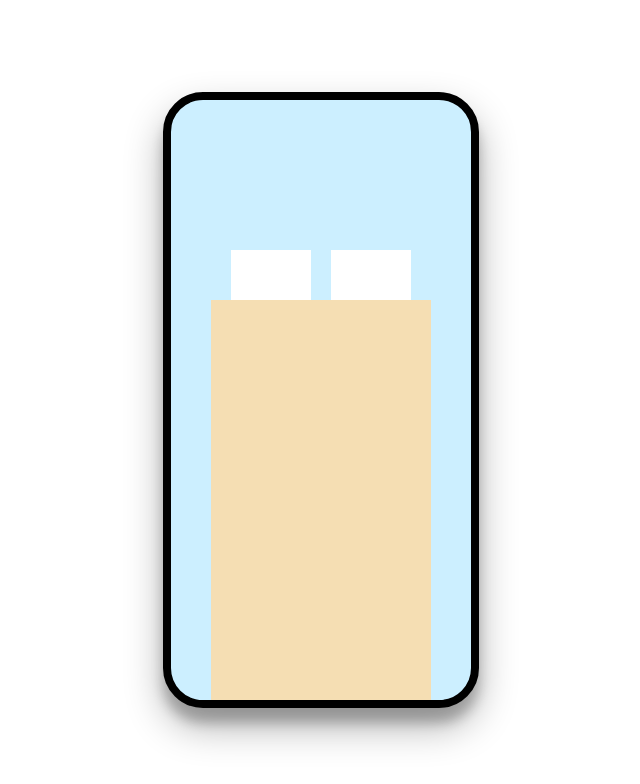
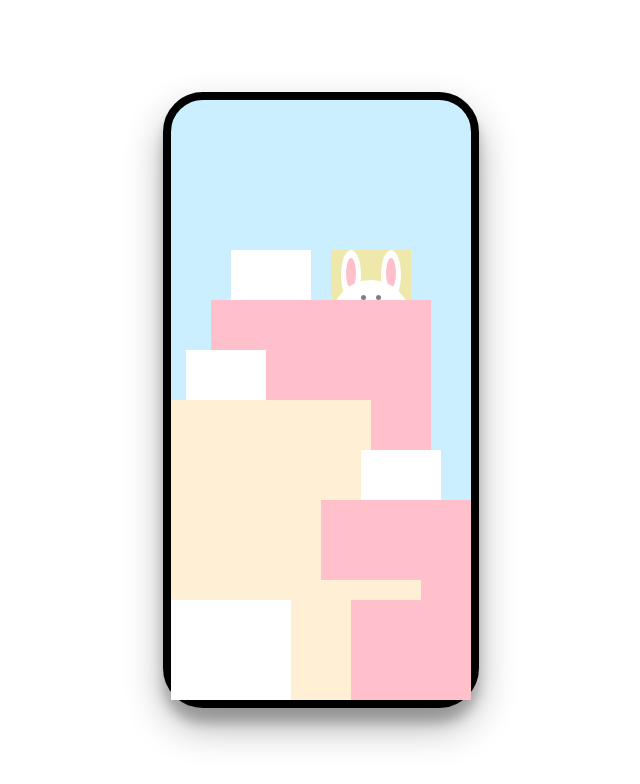
Before and after one commit to Juxn89/css-platzi, a plain HTML site: page 02-stacking-context.html in a window 1280 px wide. Shown: the whole page, without its empty margins (319-959 px from the left). Drawn offline with Linux system fonts and the light colour scheme.

Commit message:
Stacking context: Structure and standardization

```diff
--- a/02-stacking-context.html
+++ b/02-stacking-context.html
@@ -33,76 +33,197 @@
 		}
 
 		.layer-1 {
+      background: palegoldenrod;
+      bottom: 0;
+      height: 450px;
+      position: absolute;
+      right: 60px;
+      width: 80px;
       z-index: 1;
-			height: 450px;
-			width: 80px;
-			background-color: white;
-			bottom: 0;
-			right: 60px;
 		}
 
 		.layer-2 {
+      background: white;
+      bottom: 0;
+      height: 450px;
+      position: absolute;
+      left: 60px;
+      width: 80px;
       z-index: 2;
-			height: 450px;
-			width: 80px;
-			background-color: white;
-			bottom: 0;
-			left: 60px;
 		}
 
 		.layer-3 {
+      background: pink;
+      bottom: 0;
+      height: 400px;
+      left: 0;
+      margin: 0 auto;
+      position: absolute;
+      right: 0;
+      width: 220px;
       z-index: 3;
-			left: 0;
-			right: 0;
-			margin: 0 auto;
-			width: 220px;
-			height: 400px;
-			background-color: wheat;
-			bottom: 0;
 		}
 
 		.layer-4 {
+			background: white;
+      bottom: 0;
+      height: 350px;
+      left: 15px;
+      position: absolute;
+      width: 80px;
       z-index: 4;
 		}
 
 		.layer-5 {
+			background: papayawhip;
+      bottom: 0;
+      height: 300px;
+      position: absolute;
+      width: 200px;
       z-index: 5;
 		}
 
 		.layer-6 {
+			background: white;
+      bottom: 0;
+      height: 250px;
+      position: absolute;
+      right: 30px;
+      width: 80px;
       z-index: 6;
 		}
 
 		.layer-7 {
+			background: pink;
+      bottom: 0;
+      height: 200px;
+      position: absolute;
+      right: 0;
+      width: 150px;
       z-index: 7;
 		}
 
 		.layer-8 {
+			background: papayawhip;
+      bottom: 0;
+      height: 120px;
+      left: 0;
+      margin: 0 auto;
+      position: absolute;
+      right: 0;
+      width: 200px;
       z-index: 8;
 		}
 
 		.layer-9 {
+			background: white;
+      bottom: 0;
+      height: 100px;
+      position: absolute;
+      width: 120px;
       z-index: 9;
 		}
 
 		.layer-10 {
+			background: pink;
+      bottom: 0;
+      height: 100px;
+      position: absolute;
+      right: 0;
+      width: 120px;
       z-index: 10;
 		}
 
+		.left-ear--outer {
+			background: white;
+			border-radius: 90%;
+			width: 20px;
+			height: 50px;
+			position: absolute;
+			left: 10px;
+		}
+
+		.left-ear--inner {
+			background: pink;
+			border-radius: 90%;
+			width: 10px;
+			height: 30px;
+			position: absolute;
+			left: 15px;
+			top: 8px;
+		}
+
+		.right-ear--outer {
+			background: white;
+			border-radius: 90%;
+			width: 20px;
+			height: 50px;
+			position: absolute;
+			right: 10px;
+		}
+
+		.right-ear--inner {
+			background: pink;
+			border-radius: 90%;
+			width: 10px;
+			height: 30px;
+			position: absolute;
+			right: 15px;
+			top: 8px;
+		}
+
+		.head {
+			background: white;
+			border-radius: 50%;
+			height: 80px;
+			left: 0;
+			right: 0;
+			margin: 0 auto;
+			position: absolute;
+			top: 30px;
+			width: 100%;
+		}
+
+		.head__eye {
+			background: gray;
+			border-radius: 50%;
+			width: 5px;
+			height: 5px;
+			position: absolute;
+			top: 15px;
+		}
+
+		.head__eye--left {
+			left: 30px;
+		}
+
+		.head__eye--right {
+			right: 30px;
+		}
 	</style>
 </head>
 <body>
 	<div class="phone">
-		<div class="layer layer-1"></div>
-		<div class="layer layer-2"></div>
-		<div class="layer layer-3"></div>
-		<div class="layer layer-4"></div>
-		<div class="layer layer-5"></div>
-		<div class="layer layer-6"></div>
-		<div class="layer layer-7"></div>
-		<div class="layer layer-8"></div>
-		<div class="layer layer-9"></div>
-		<div class="layer layer-10"></div>
+		<!-- BUNNY 1 -->
+		<div class="layer layer-1">
+			<div class="left-ear--outer"></div>
+			<div class="left-ear--inner"></div>
+			<div class="right-ear--outer"></div>
+			<div class="right-ear--inner"></div>
+			<div class="head">
+				<div class="head__eye head__eye--left"></div>
+				<div class="head__eye head__eye--right"></div>
+			</div>
+		</div>
+		<div class="layer layer-2"></div> <!-- BUNNY 2 -->
+		<div class="layer layer-3"></div> <!-- WALL 1 -->
+		<div class="layer layer-4"></div> <!-- BUNNY 3 -->
+		<div class="layer layer-5"></div> <!-- WALL 2 -->
+		<div class="layer layer-6"></div> <!-- BUNNY 4 -->
+		<div class="layer layer-7"></div> <!-- WALL 3 -->
+		<div class="layer layer-8"></div> <!-- LAWN 1 -->
+		<div class="layer layer-9"></div> <!-- LAWN 2 -->
+		<div class="layer layer-10"></div> <!-- LAWN 3 -->
 	</div>
 </body>
 </html>
```
Lines whose indentation alone changed are shown as unchanged.
